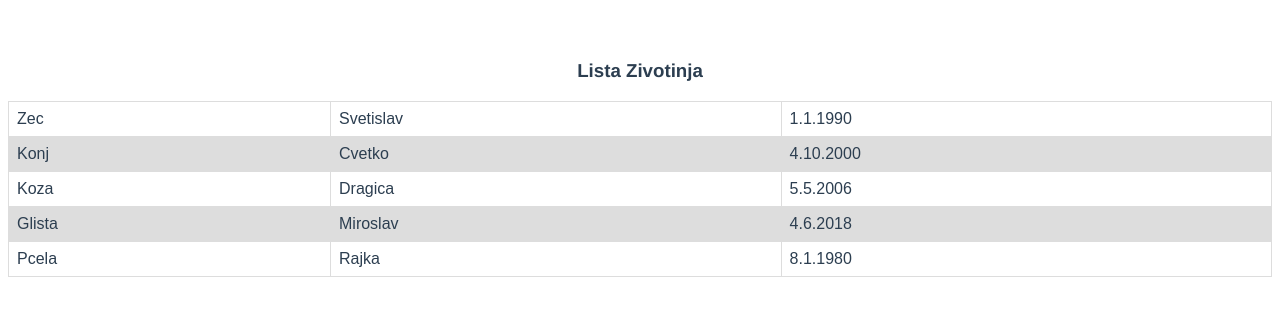
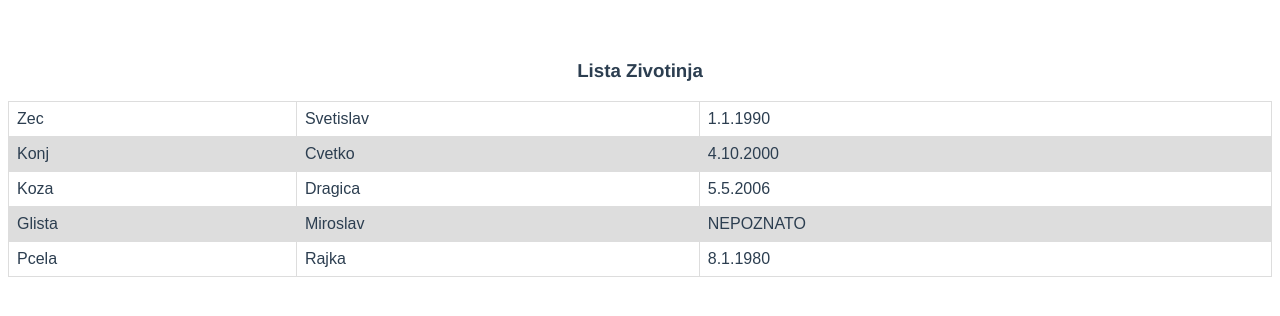
Before and after one commit to voxOO/zoo_VUEJS, a Vue app: page / in a window 1280 px wide. Shown: the top 316 px of the page. Built offline with nearby package versions, Linux system fonts and the light colour scheme.

Commit message:
datum rodjenja nepoznat

```diff
--- a/src/components/zooapp.vue
+++ b/src/components/zooapp.vue
@@ -3,7 +3,9 @@
         <h3>Lista Zivotinja</h3>
         <table>
             <tr v-for="(zivotinja, index) in spisak_zivotinja" :key="index" >
-                <td>{{ zivotinja.vrsta }}</td><td>{{ zivotinja.ime}}</td><td>{{ zivotinja.datum_rodjenja }}</td>
+                <td>{{ zivotinja.vrsta }}</td>
+                <td>{{ zivotinja.ime}}</td>
+                <td>{{ zivotinja.datum_rodjenja || "NEPOZNATO" }}</td>
             </tr>
         </table>
     </div>
@@ -17,7 +19,7 @@ export default {
                 {vrsta:'Zec' , ime:'Svetislav' , datum_rodjenja: '1.1.1990'},
                 {vrsta:'Konj' , ime:'Cvetko' , datum_rodjenja: '4.10.2000'},
                 {vrsta:'Koza' , ime:'Dragica' , datum_rodjenja: '5.5.2006'},
-                {vrsta:'Glista' , ime:'Miroslav' , datum_rodjenja: '4.6.2018'},
+                {vrsta:'Glista' , ime:'Miroslav' , datum_rodjenja: ''},
                 {vrsta:'Pcela' , ime:'Rajka' , datum_rodjenja: '8.1.1980'},
             ]
         }
```
